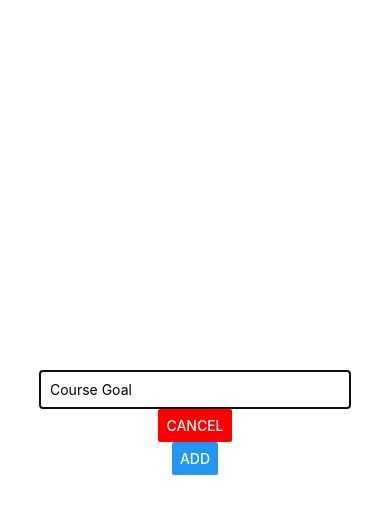
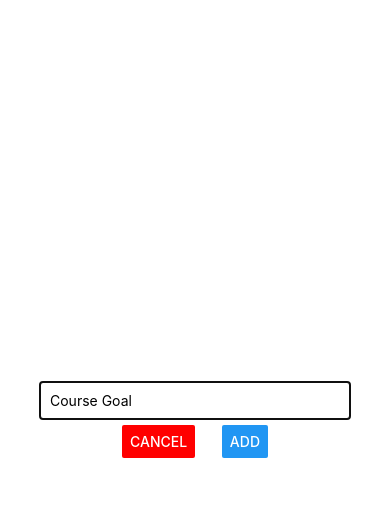
Before and after one commit to GurcanH/react-native-basics, a React Native app: screen / in a window 390 px wide. Both pictures are taken after a click on the button "ADD NEW GOAL". Shown: the top 514 px of the page. Built offline with nearby package versions, Linux system fonts and the light colour scheme.

Commit message:
39. Finishing the Modal Styling

```diff
--- a/components/GoalInput.js
+++ b/components/GoalInput.js
@@ -21,8 +21,10 @@ const GoalInput = props => {
           onChangeText={goalInputHandler}
           value={enteredGoal}
         />
-        <Button title='CANCEL' color='red' onPress={props.onCancel} />
-        <Button title='ADD' onPress={addGoalHandler} />
+        <View style={styles.buttonContainer}>
+          <Button title='CANCEL' color='red' onPress={props.onCancel} />
+          <Button title='ADD' onPress={addGoalHandler} />
+        </View>
       </View>
     </Modal>
   );
@@ -39,6 +41,12 @@ const styles = StyleSheet.create({
     borderColor: 'black',
     borderWidth: 1,
     padding: 10
+  },
+  buttonContainer: {
+    flexDirection: 'row',
+    justifyContent: 'space-between',
+    width: '40%',
+    padding: 5
   }
 });
 export default GoalInput;
```
